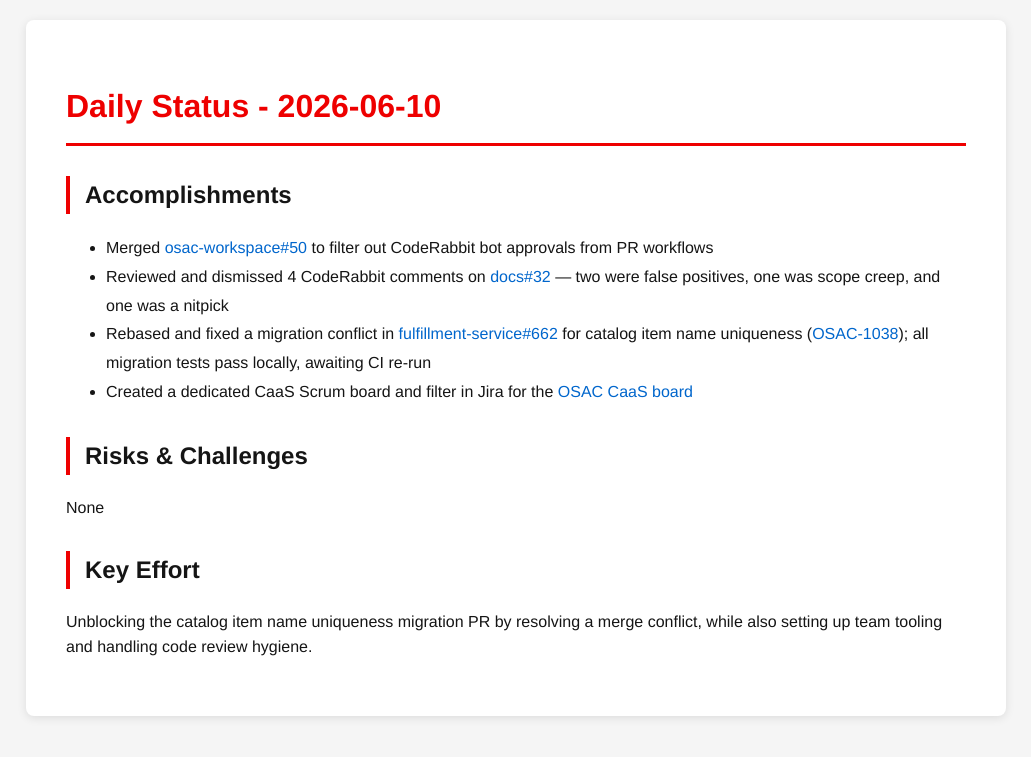
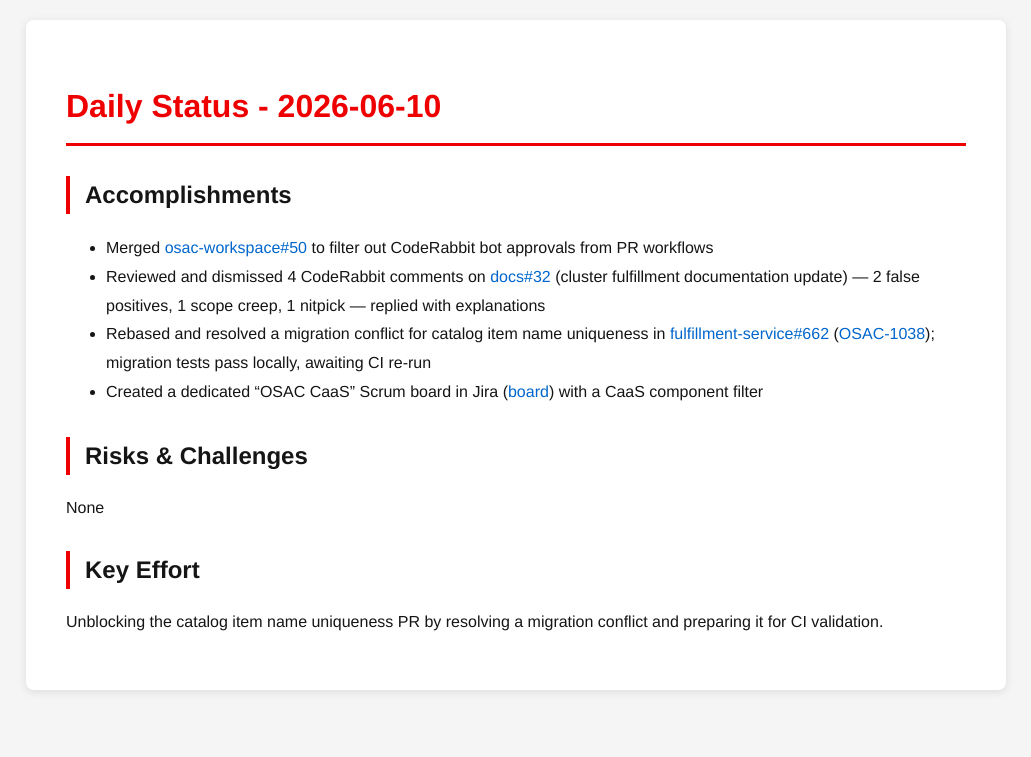
Before and after one commit to tzvatot/daily-status, a Jekyll site: the page built from 2026-06-10.md, in a window 1280 px wide. Shown: the top 757 px of the page, without its empty margins (124-1155 px from the left). Built offline with Jekyll 4.4.1, drawn with Linux system fonts in a browser that asks for light colours.

Commit message:
Daily status update - 2026-06-10

```diff
--- a/2026-06-10.md
+++ b/2026-06-10.md
@@ -8,12 +8,12 @@
 
 ## Accomplishments
 - Merged [osac-workspace#50](https://github.com/osac-project/osac-workspace/pull/50) to filter out CodeRabbit bot approvals from PR workflows
-- Reviewed and dismissed 4 CodeRabbit comments on [docs#32](https://github.com/osac-project/docs/pull/32) — two were false positives, one was scope creep, and one was a nitpick
-- Rebased and fixed a migration conflict in [fulfillment-service#662](https://github.com/osac-project/fulfillment-service/pull/662) for catalog item name uniqueness ([OSAC-1038](https://redhat.atlassian.net/browse/OSAC-1038)); all migration tests pass locally, awaiting CI re-run
-- Created a dedicated CaaS Scrum board and filter in Jira for the [OSAC CaaS board](https://redhat.atlassian.net/jira/software/c/projects/OSAC/boards/12411)
+- Reviewed and dismissed 4 CodeRabbit comments on [docs#32](https://github.com/osac-project/docs/pull/32) (cluster fulfillment documentation update) — 2 false positives, 1 scope creep, 1 nitpick — replied with explanations
+- Rebased and resolved a migration conflict for catalog item name uniqueness in [fulfillment-service#662](https://github.com/osac-project/fulfillment-service/pull/662) ([OSAC-1038](https://redhat.atlassian.net/browse/OSAC-1038)); migration tests pass locally, awaiting CI re-run
+- Created a dedicated "OSAC CaaS" Scrum board in Jira ([board](https://redhat.atlassian.net/jira/software/c/projects/OSAC/boards/12411)) with a CaaS component filter
 
 ## Risks & Challenges
 None
 
 ## Key Effort
-Unblocking the catalog item name uniqueness migration PR by resolving a merge conflict, while also setting up team tooling and handling code review hygiene.
+Unblocking the catalog item name uniqueness PR by resolving a migration conflict and preparing it for CI validation.
```
